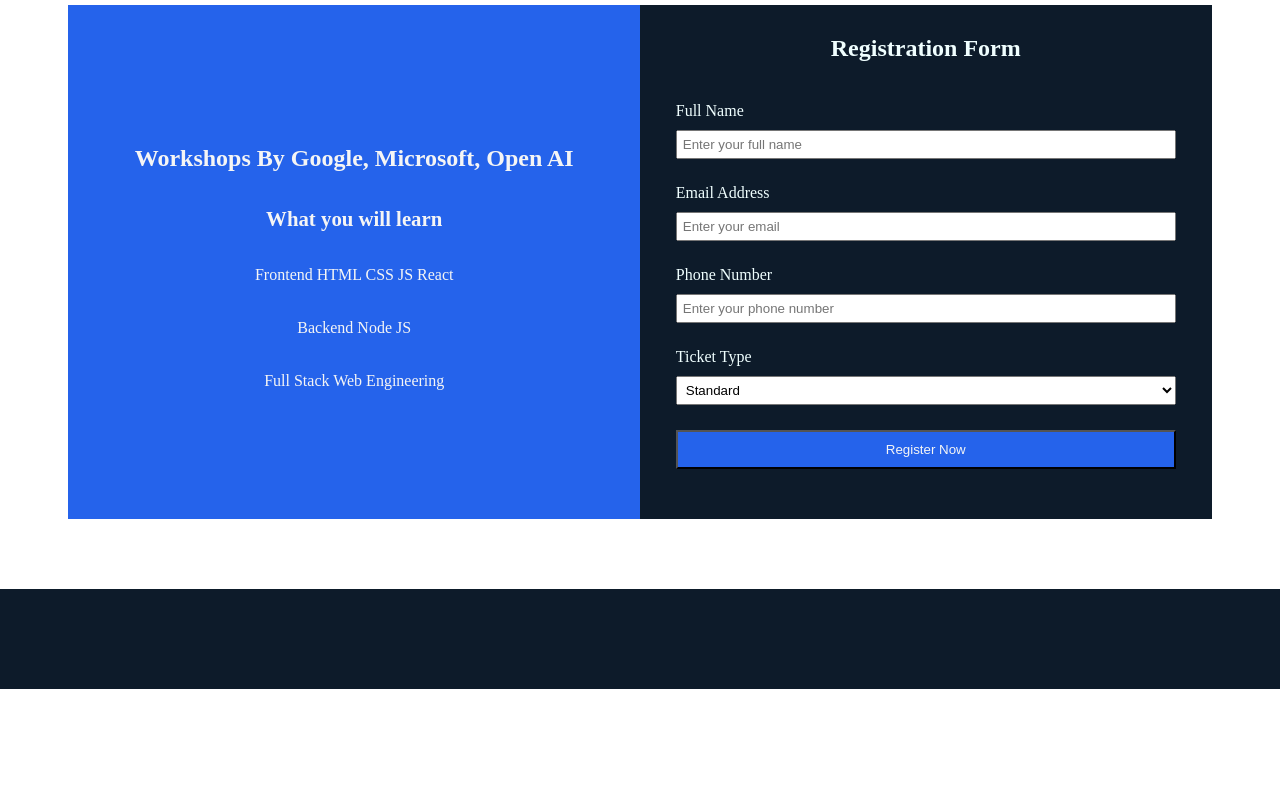
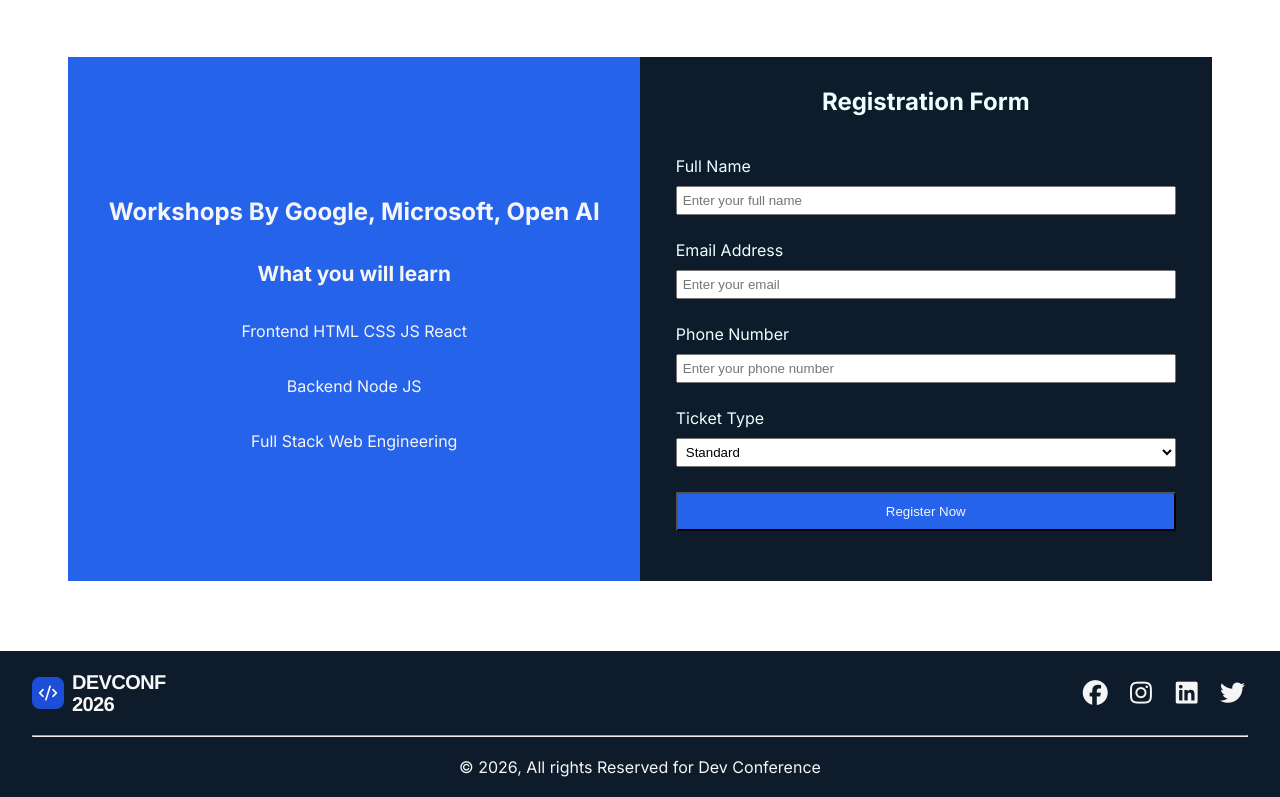
Before and after one commit to shailaonnie/Assignment-01, a plain HTML site: page index.html in a window 1280 px wide. Shown: the part 3391-4188 px from the top of the page. Before the commit the page ends 4080 px from the top, so only its background shows below. Drawn offline with Linux system fonts and the light colour scheme.

Commit message:
Assignment Done

```diff
--- a/index.html
+++ b/index.html
@@ -5,6 +5,15 @@
     <meta name="viewport" content="width=device-width, initial-scale=1.0" />
     <title>Assignment One</title>
     <link rel="stylesheet" href="./style.css" />
+
+    <!-- font awesome-- -->
+    <link
+      rel="stylesheet"
+      href="https://cdnjs.cloudflare.com/ajax/libs/font-awesome/7.0.1/css/all.min.css"
+      integrity="sha512-2SwdPD6INVrV/lHTZbO2nodKhrnDdJK9/kg2XD1r9uGqPo1cUbujc+IYdlYdEErWNu69gVcYgdxlmVmzTWnetw=="
+      crossorigin="anonymous"
+      referrerpolicy="no-referrer"
+    />
   </head>
   <body>
     <!-- nav section--- -->
@@ -226,8 +235,26 @@
         </section>
       </div>
     </main>
+
+    <!-- footer-- -->
     <footer>
-      <div class="container"></div>
+      <div class="container">
+        <div class="f-top">
+          <div class="f-logo">
+            <img src="./Images/footer-logo.png" alt="" />
+          </div>
+          <div class="f-links-s">
+            <a href="#"><i class="fa-brands fa-facebook"></i></a>
+            <a href="#"><i class="fa-brands fa-instagram"></i></a>
+            <a href="#"><i class="fa-brands fa-linkedin"></i></a>
+            <a href="#"><i class="fa-brands fa-twitter"></i> </a>
+          </div>
+        </div>
+        <hr />
+        <div class="f-bottom">
+          <p>&copy; 2026, All rights Reserved for Dev Conference</p>
+        </div>
+      </div>
     </footer>
   </body>
 </html>
--- a/style.css
+++ b/style.css
@@ -1,3 +1,9 @@
+@import url("https://fonts.googleapis.com/css2?family=Arimo:ital,wght@0,400..700;1,400..700&family=Inter:ital,opsz,wght@0,14..32,100..900;1,14..32,100..900&display=swap");
+
+body {
+  font-family: "Inter", sans-serif;
+}
+
 * {
   margin: 0;
   padding: 0;
@@ -287,5 +293,21 @@
 
 footer {
   background-color: #0d1b2a;
-  height: 100px;
+  color: whitesmoke;
 }
+.f-top {
+  display: flex;
+  justify-content: space-between;
+  align-items: center;
+  padding: 20px 0px;
+}
+.f-links-s a {
+  text-decoration: none;
+  color: whitesmoke;
+  font-size: 25px;
+  margin-left: 10px;
+}
+.f-bottom p {
+  text-align: center;
+  padding: 20px 0px;
+}
```
Also changed, not shown: 1 other file.
